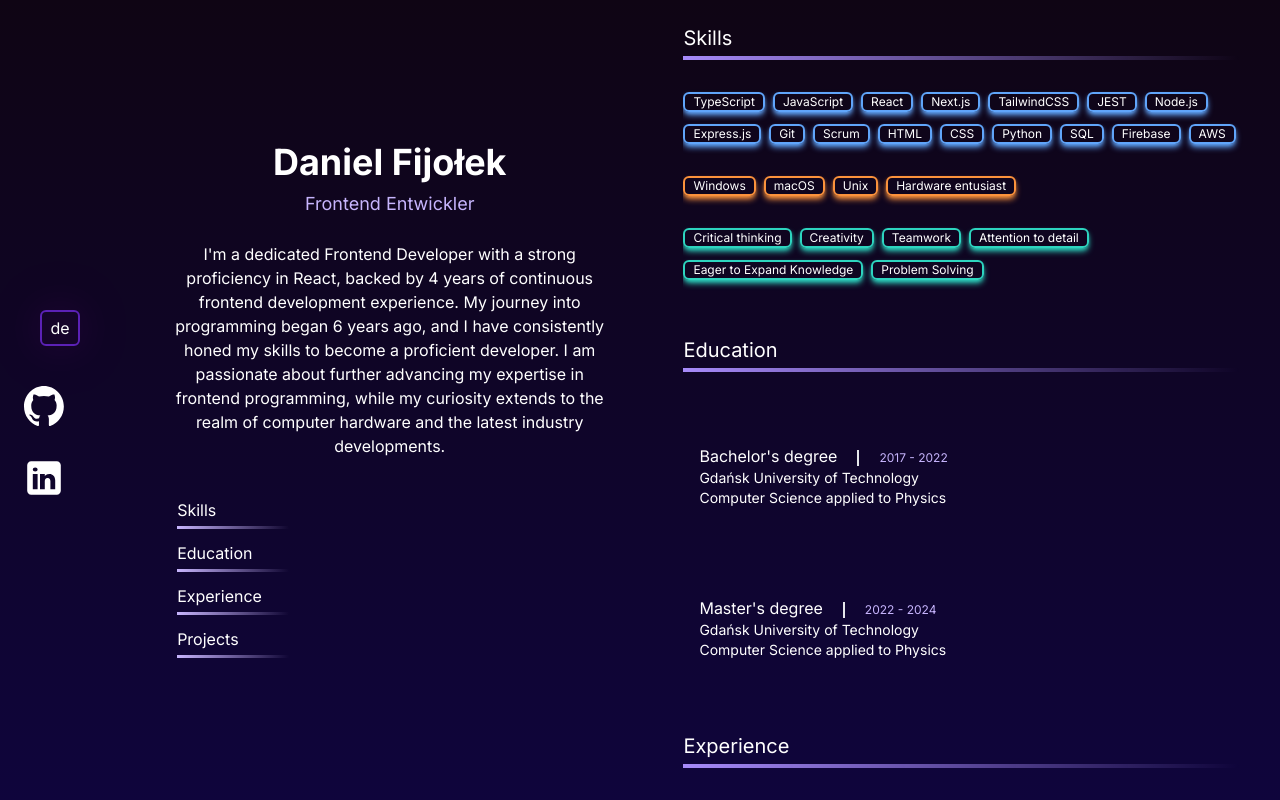
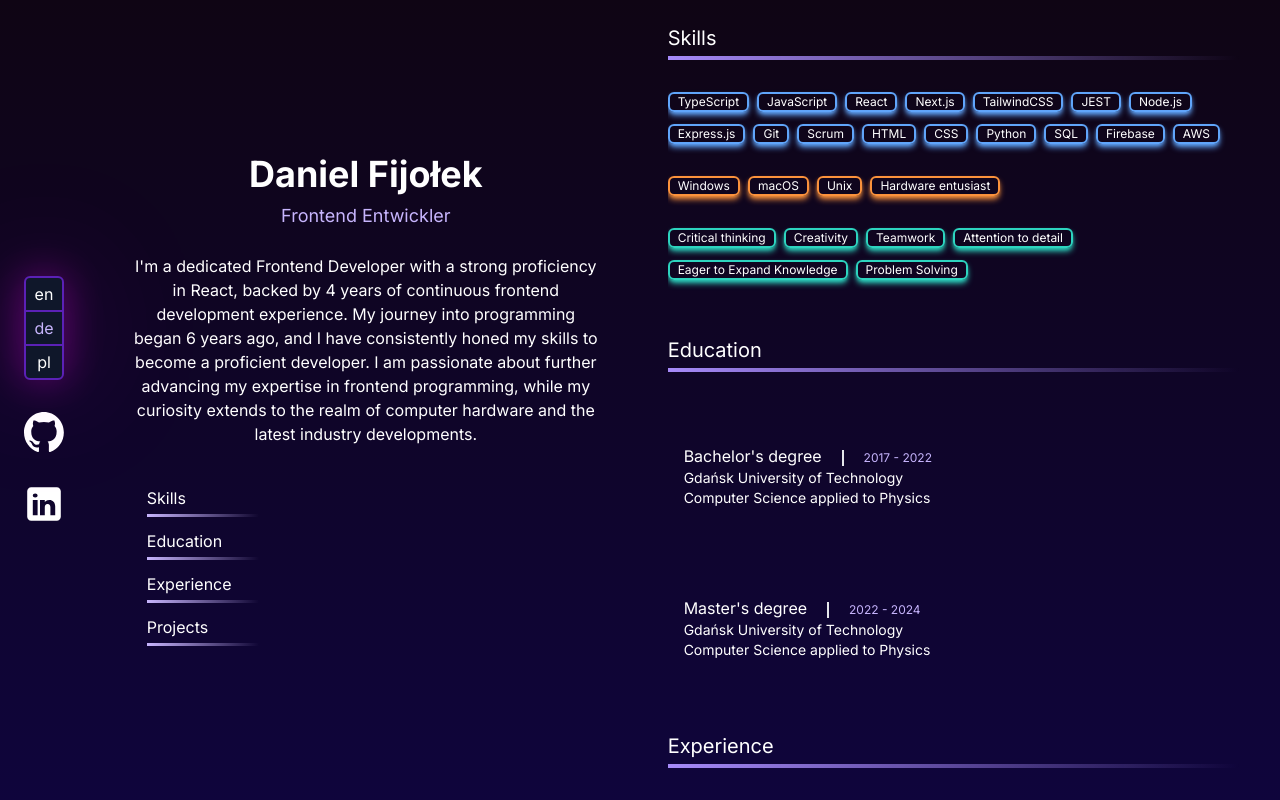
Before and after one commit to DanielFijolek/portfolio, a Next.js app: page /de in a window 1280 px wide. Built offline with nearby package versions, Linux system fonts and the light colour scheme.

Commit message:
Refactor LanguageSwitch component

```diff
--- a/src/app/components/LanguageSwitch.tsx
+++ b/src/app/components/LanguageSwitch.tsx
@@ -6,17 +6,15 @@ type Props = {
   currentLang: string;
 };
 
+const env = process.env.NODE_ENV;
+
 const LanguageSwitch = ({ currentLang }: Props) => {
   return (
-    <div className="group m-2 flex gap-1">
-      <div className="drop-shadow-glow bg-slate-900px-2 mx-2 flex w-10 flex-row justify-center rounded-md border-2 border-violet-800 py-1 group-hover:opacity-0">
-        {currentLang}
-      </div>
-      <div className="drop-shadow-glow absolute mx-2 hidden w-10 flex-col gap-2 divide-y-2 rounded-md border-2 border-violet-800 bg-slate-900 px-2 py-1 group-hover:flex">
+    <div className="flex w-10 flex-col divide-y-2 rounded-md border-2 border-violet-800 bg-slate-900 drop-shadow-glow">
       {languages.map((lang) => (
         <Link
-            className="flex flex-row justify-center"
-            href={`/${lang}`}
+          className={`flex flex-row justify-center border-violet-800   py-1 ${currentLang === lang ? "text-secondary" : null}`}
+          href={`/${lang === "en" && env === "production" ? null : lang}`}
           locale={lang}
           key={lang}
         >
@@ -24,7 +22,6 @@ const LanguageSwitch = ({ currentLang }: Props) => {
         </Link>
       ))}
     </div>
-    </div>
   );
 };
 
```
Lines whose indentation alone changed are shown as unchanged.
